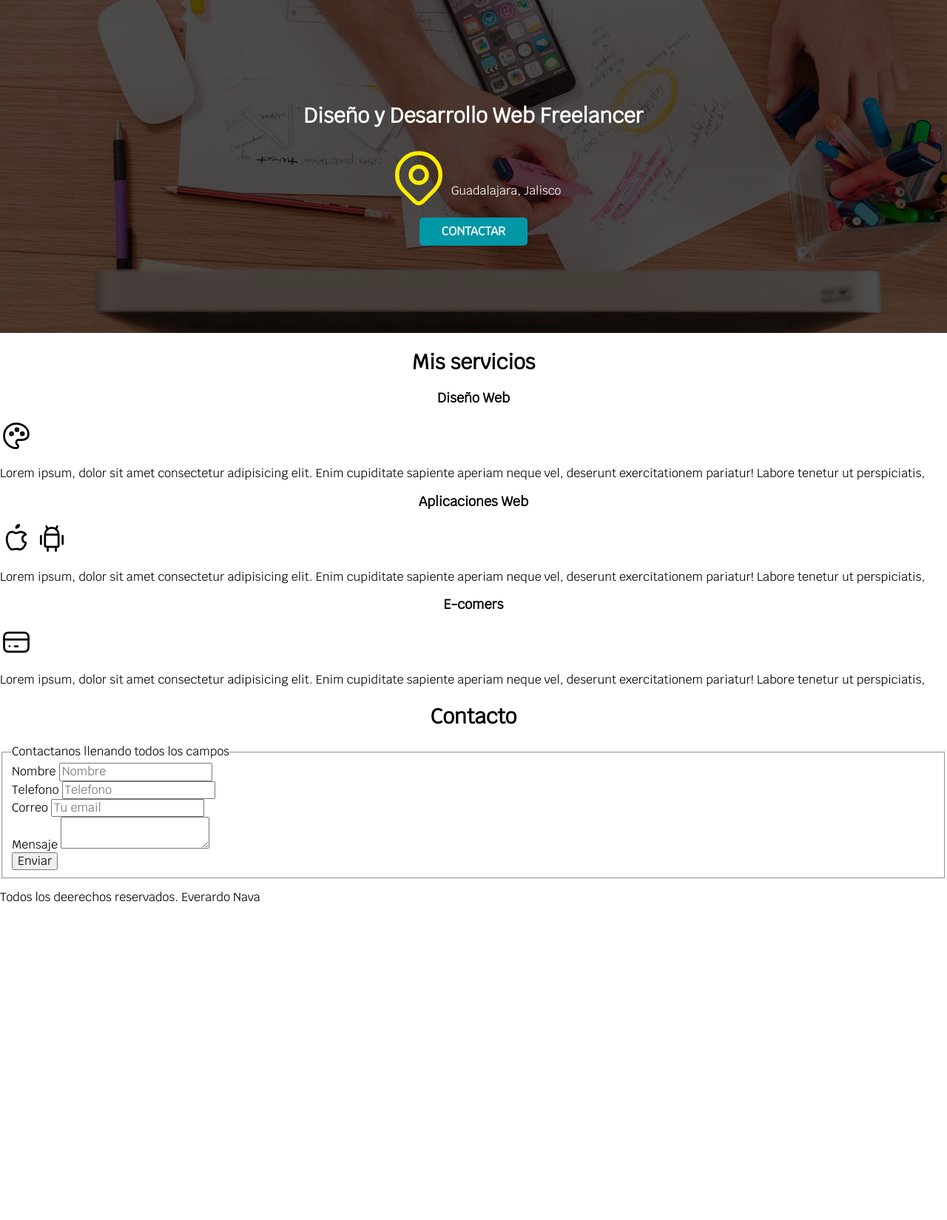
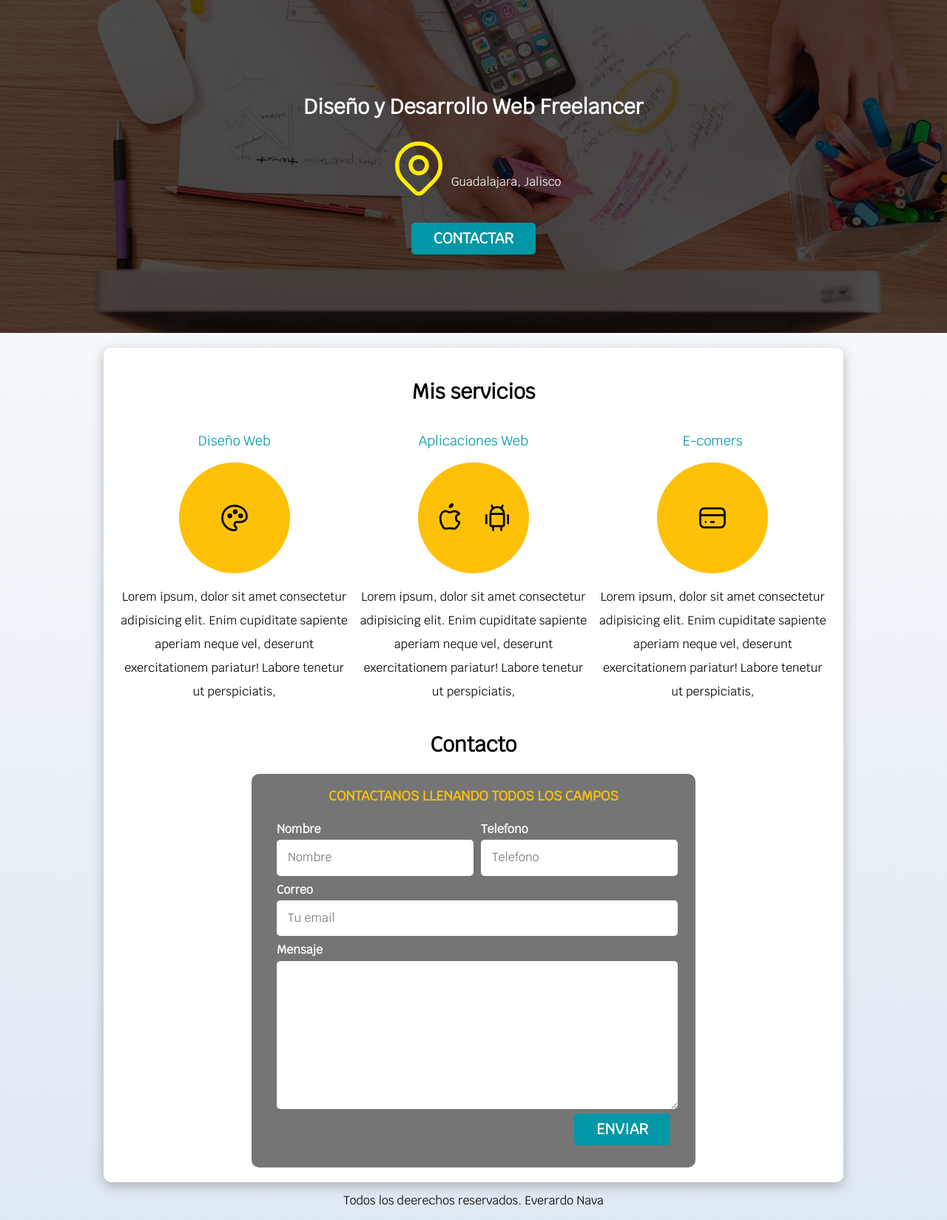
Before and after one commit to EverardoNava/Desarrollo-web, a PHP site: page / in a window 1280 px wide. Shown: the part 138-1787 px from the top of the page at 74% size. Before the commit the page ends 1357 px from the top, so only its background shows below. Run offline with PHP 8.4, Linux system fonts and the light colour scheme.

Commit message:
Finalizacion del sitio freelancer

```diff
--- a/Freelancer_Everardo/css/styles.css
+++ b/Freelancer_Everardo/css/styles.css
@@ -5,15 +5,23 @@
     --primario: #FFC107;
     --secundario: #0097A7;
     --gris: #757575;
+    --gris-claro: #DFE9F3;
 }
 
+/* Glovales*/
 html {
     font-size: 62.5%;
     /*Formato (html y body) para hacer que los estilos se adapten a la variedad de pantallas*/
     box-sizing: border-box;
     /*Evita que se altere el tamaño de la caja al agregar padding o border*/
+    scroll-snap-type: y mandatory;
 }
 
+/*Scroll snap*/
+.servicios, .navegacion-principal, .formulario{
+    scroll-snap-align: center;
+    scroll-snap-stop: always;
+}
 /**selecciona todos los elementos*/
 *,
 *:before,
@@ -26,48 +34,86 @@ body {
     font-size: 16px;
     /* 1rem = 10px*/
     font-family: 'Krub', sans-serif;
-}
-
-h1 {
-    font-size: 3.8rem;
-}
-h2 {
-    font-size: 2.8rem;
-}
-h3{
-    font-size: 1.8rem;
-}
-
-h1,h2,h3{
-    text-align: center;
-}
-
-
-.titulo span {
-    font-size: 2rem;
+    background-image: linear-gradient(to top, var(--gris-claro) 0%, var(--blanco) 100%);
 }
 
 .contenedor {
     max-width: 100rem;
     margin: 0 auto;
 }
-.boton{
+
+.boton {
     background-color: var(--secundario);
     color: var(--blanco);
     padding: 1rem 3rem;
-    margin-top: 1rem;
+    margin-top: 3rem;
+    font-size: 2rem;
     text-decoration: none;
     text-transform: uppercase;
     font-weight: bold;
-    border-radius: 5px;
+    border-radius: .5rem;
     width: 90%;
     text-align: center;
+    border: none;
 }
-@media (min-width:780px) {
-    .boton{
+
+@media (min-width: 768px) {
+    .boton {
         width: auto;
     }
 }
+.boton:hover {
+    cursor: pointer;
+}
+
+.sombra {
+    box-shadow: 0px 5px 15px 0px rgba(112, 112, 112, 0.48);
+    background-color: var(--blanco);
+    padding: 2rem;
+    border-radius: 1rem;
+}
+
+/*Tipografia*/
+
+h1 {
+    font-size: 3.8rem;
+}
+
+h2 {
+    font-size: 2.8rem;
+}
+
+h3 {
+    font-size: 1.8rem;
+}
+
+h1,
+h2,
+h3 {
+    text-align: center;
+}
+
+/*Titulos*/
+
+.titulo span {
+    font-size: 2rem;
+}
+/*Utilidades*/
+.w-sm-100{
+    width: 100%;
+}
+@media (min-width: 768px) {
+    .w-sm-100{
+        width: auto;
+    }
+}
+.flex{
+    display: flex;
+}
+.alinear-derecha{
+    justify-content: flex-end;
+}
+/*navegacion pirncipal*/
 .nav-bg {
     background-color: var(--secundario);
 }
@@ -99,12 +145,14 @@ h1,h2,h3{
     color: var(--oscuro);
 }
 
+/*Hero*/
 .hero {
     background-image: url(../img/hero.jpg);
     background-repeat: no-repeat;
     background-size: cover;
     height: 450px;
     position: relative;
+    margin-bottom: 2rem;
 }
 
 .contenido-hero {
@@ -126,7 +174,98 @@ h1,h2,h3{
     color: var(--blanco);
 }
 
-.hubicacion{
+.contenido-hero .hubicacion {
     display: flex;
     align-items: flex-end;
 }
+
+/*Servicios*/
+@media (min-width: 780px) {
+    .servicios {
+        display: grid;
+        /*grid-template-columns: 33.3% 33.3% 33.3%; primera forma de dividir en 3 columnas*/
+        /*grid-template-columns: 1fr 1fr 1fr; segunda forma dividiendo en fracciones*/
+        grid-template-columns: repeat(3, 1fr);
+        /*Tercera forma repitiendo la fraccion*/
+        column-gap: 1rem;
+    }
+}
+
+.servicio{
+    display: flex;
+    flex-direction: column;
+    align-items: center;
+}
+.servicio h3{
+    color: var(--secundario);
+    font-weight: normal;
+}
+.servicio p{
+    line-height: 2;
+    text-align: center;
+}
+.servicio .iconos{
+    height: 15rem;
+    width: 15rem;
+    background-color: var(--primario);
+    border-radius: 50%;
+    display:flex;
+    justify-content: space-evenly;
+    align-items: center;
+}
+/*Contacto*/
+.formulario{
+    background-color: var(--gris);
+    width: min(60rem, 100%);/*Utiliza el valor mas pequeño*/
+    margin: 0 auto;/*alinea elementos cuyo padre no es un display flex*/
+    padding: 2rem;
+    border-radius: 1rem;
+}
+.formulario fieldset{
+    border: none;
+}
+.formulario legend{
+    text-align: center;
+    font-size: 1.8rem;
+    text-transform: uppercase;
+    font-weight: 700;
+    margin-bottom: 2rem;
+    color: var(--primario);
+}
+@media (min-width: 768px) {
+    .contenedor-campos{
+        display: grid;
+        grid-template-columns: 50% 50%;
+        grid-template-rows: auto auto 20rem;
+        column-gap: 1rem;
+    }
+    /*Selecciona el n hijo de la clase*/
+    .campo:nth-child(3),.campo:nth-child(4){
+        /*hace que cubran de la columna 1 a la 3*/
+        grid-column: 1 / 3;
+    }
+}
+.campo{
+    margin-bottom: 1rem;
+}
+.campo label{
+    color: var(--blanco);
+    font-weight: bold;
+    margin-bottom: .5rem;
+    display: block;
+}
+.campo textarea{
+    height: 20rem;
+}
+
+.input-text{
+    width:100%;
+    border:none;
+    padding: 1.5rem;
+    border-radius: .5rem;
+}
+
+/*Footer*/
+.footer{
+    text-align: center;
+}
--- a/Freelancer_Everardo/index.html
+++ b/Freelancer_Everardo/index.html
@@ -43,21 +43,24 @@
             </div>
 
             <a class="boton" href="#">Contactar</a>
-        </div>
+        </div> <!-- .contenido-hero-->
     </section>
 
     <section>
 
     </section>
 
-    <main>
+    <main class="contenedor sombra">
         <h2>Mis servicios</h2>
+        <div class="servicios">
 
-        <section>
+            <section class="servicio">
                 <h3>Diseño Web</h3>
-            <svg xmlns="http://www.w3.org/2000/svg" class="icon icon-tabler icon-tabler-palette" width="44" height="44"
-                viewBox="0 0 24 24" stroke-width="1.5" stroke="currentColor" fill="none" stroke-linecap="round"
-                stroke-linejoin="round">
+                <div class="iconos">
+                    <!--icono -Traido de Tabler icon-->
+                    <svg xmlns="http://www.w3.org/2000/svg" class="icon icon-tabler icon-tabler-palette" width="44"
+                        height="44" viewBox="0 0 24 24" stroke-width="1.5" stroke="currentColor" fill="none"
+                        stroke-linecap="round" stroke-linejoin="round">
                         <path stroke="none" d="M0 0h24v24H0z" fill="none" />
                         <path
                             d="M12 21a9 9 0 0 1 0 -18c4.97 0 9 3.582 9 8c0 1.06 -.474 2.078 -1.318 2.828c-.844 .75 -1.989 1.172 -3.182 1.172h-2.5a2 2 0 0 0 -1 3.75a1.3 1.3 0 0 1 -1 2.25" />
@@ -65,13 +68,17 @@
                         <path d="M12.5 7.5m-1 0a1 1 0 1 0 2 0a1 1 0 1 0 -2 0" />
                         <path d="M16.5 10.5m-1 0a1 1 0 1 0 2 0a1 1 0 1 0 -2 0" />
                     </svg>
-            <p>Lorem ipsum, dolor sit amet consectetur adipisicing elit. Enim cupiditate sapiente aperiam neque vel,
+                </div>
+                <p>Lorem ipsum, dolor sit amet consectetur adipisicing elit. Enim cupiditate sapiente aperiam neque
+                    vel,
                     deserunt
                     exercitationem pariatur! Labore tenetur ut perspiciatis,</p>
+
             </section>
 
-        <section>
+            <section class="servicio">
                 <h3>Aplicaciones Web</h3>
+                <div class="iconos">
                     <!--icono -Traido de Tabler icon-->
                     <svg xmlns="http://www.w3.org/2000/svg" class="icon icon-tabler icon-tabler-brand-apple" width="44"
                         height="44" viewBox="0 0 24 24" stroke-width="1.5" stroke="currentColor" fill="none"
@@ -82,8 +89,8 @@
                         <path d="M12 4a2 2 0 0 0 2 -2a2 2 0 0 0 -2 2" />
                     </svg>
                     <!--icono -Traido de Tabler icon-->
-            <svg xmlns="http://www.w3.org/2000/svg" class="icon icon-tabler icon-tabler-brand-android" width="44"
-                height="44" viewBox="0 0 24 24" stroke-width="1.5" stroke="currentColor" fill="none"
+                    <svg xmlns="http://www.w3.org/2000/svg" class="icon icon-tabler icon-tabler-brand-android"
+                        width="44" height="44" viewBox="0 0 24 24" stroke-width="1.5" stroke="currentColor" fill="none"
                         stroke-linecap="round" stroke-linejoin="round">
                         <path stroke="none" d="M0 0h24v24H0z" fill="none" />
                         <path d="M4 10l0 6" />
@@ -94,13 +101,15 @@
                         <path d="M9 18l0 3" />
                         <path d="M15 18l0 3" />
                     </svg>
+                </div>
                 <p>Lorem ipsum, dolor sit amet consectetur adipisicing elit. Enim cupiditate sapiente aperiam neque vel,
                     deserunt
                     exercitationem pariatur! Labore tenetur ut perspiciatis,</p>
             </section>
 
-        <section>
+            <section class="servicio">
                 <h3>E-comers</h3>
+                <div class="iconos">
                     <!--icono -Traido de Tabler icon-->
                     <svg xmlns="http://www.w3.org/2000/svg" class="icon icon-tabler icon-tabler-credit-card" width="44"
                         height="44" viewBox="0 0 24 24" stroke-width="1.5" stroke="currentColor" fill="none"
@@ -111,42 +120,46 @@
                         <path d="M7 15l.01 0" />
                         <path d="M11 15l2 0" />
                     </svg>
+                </div>
                 <p>Lorem ipsum, dolor sit amet consectetur adipisicing elit. Enim cupiditate sapiente aperiam neque vel,
                     deserunt
                     exercitationem pariatur! Labore tenetur ut perspiciatis,</p>
             </section>
-    </main>
+        </div> <!--cierre de la clase de sevicios-->
 
         <section>
             <h2>Contacto</h2>
 
-        <form>
+            <form class="formulario">
                 <fieldset>
                     <legend>Contactanos llenando todos los campos</legend>
-                <div>
+                    <div class="contenedor-campos">
+                        <div class="campo">
                             <label>Nombre</label>
-                    <input type="text" placeholder="Nombre">
+                            <input class="input-text" type="text" placeholder="Nombre">
                         </div>
-                <div>
+                        <div class="campo">
                             <label>Telefono</label>
-                    <input type="tel" placeholder="Telefono">
+                            <input class="input-text" type="tel" placeholder="Telefono">
                         </div>
-                <div>
+                        <div class="campo">
                             <label>Correo</label>
-                    <input type="email" placeholder="Tu email">
+                            <input class="input-text" type="email" placeholder="Tu email">
                         </div>
-                <div>
+                        <div class="campo">
                             <label>Mensaje</label>
-                    <textarea></textarea>
+                            <textarea class="input-text"></textarea>
                         </div>
-                <div>
-                    <input type="submit" value="Enviar">
+                    </div><!--Conrenedor de los campos-->
+                    <div class="alinear-derecha flex">
+                        <input class="boton w-sm-100" type="submit" value="Enviar">
                     </div>
                 </fieldset>
             </form>
         </section>
+    </main>
 
-    <footer>
+    <footer class="footer">
         <p>Todos los deerechos reservados. Everardo Nava</p>
     </footer>
 
```
Lines whose indentation alone changed are shown as unchanged.
